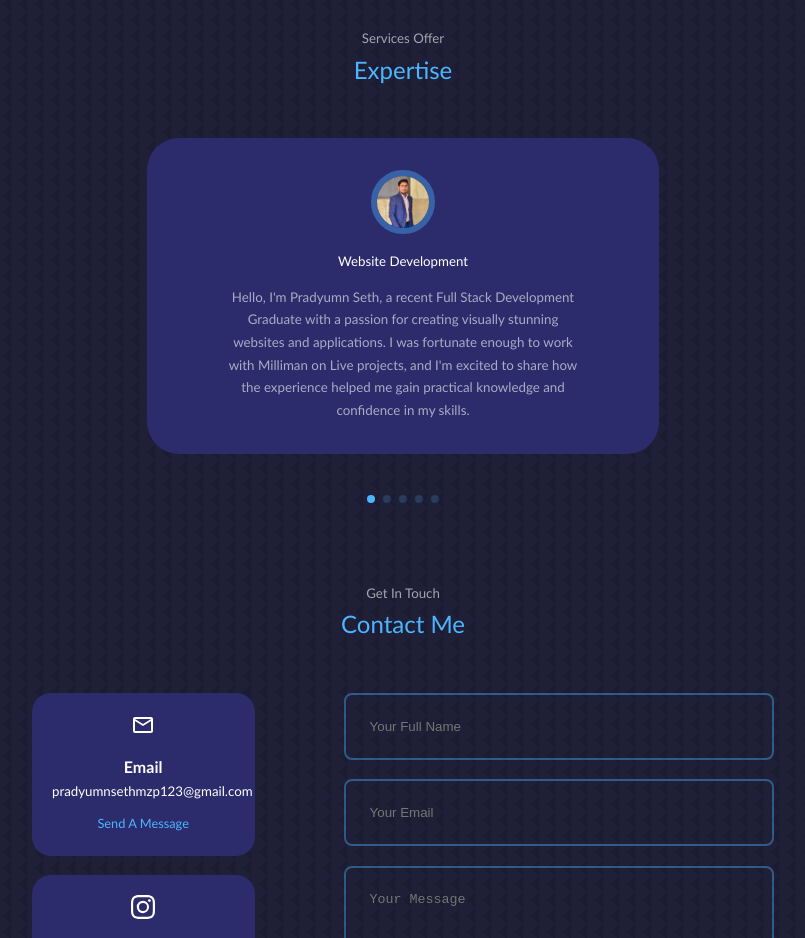
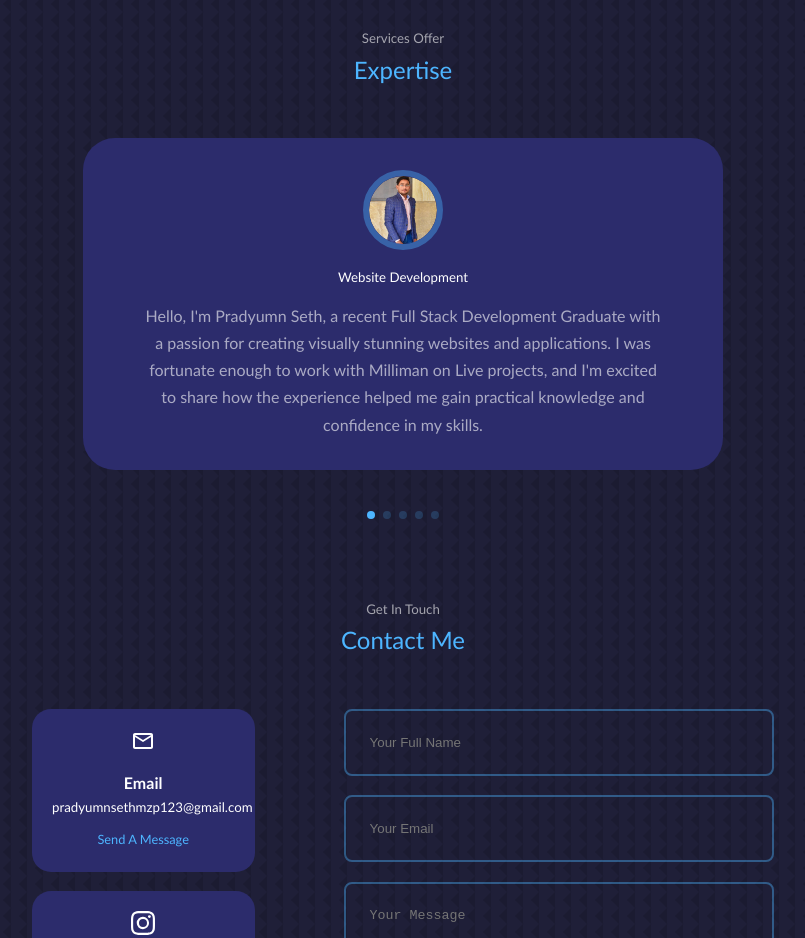
Before and after one commit to Pradyumnseth743/My-Portfolio, a React (Create React App) app: page / in a window 1280 px wide. Shown: the part 5540-6478 px from the top of the page, without its empty margins (237-1042 px from the left). Built offline with nearby package versions, Linux system fonts and the light colour scheme.

Commit message:
77th Nav Changes

```diff
--- a/src/components/testimonials/Testimonials.jsx
+++ b/src/components/testimonials/Testimonials.jsx
@@ -5,11 +5,8 @@ import AVTR2 from "../../assets/pd33.jpg";
 import AVTR3 from "../../assets/pd4.jpg";
 import AVTR4 from "../../assets/pd5.jpg";
 import AVTR5 from "../../assets/pd6.jpeg";
-// import React, { useEffect } from "react";
-
 
 import { Pagination } from 'swiper/modules';
-
 import { Swiper, SwiperSlide } from 'swiper/react';
 
 // Import Swiper styles
@@ -21,66 +18,59 @@ const data = [
     avatar: AVTR1,
     name: "Website Development",
     review:
-    "Hello, I'm Pradyumn Seth, a recent Full Stack Development Graduate with a passion for creating visually stunning websites and applications. I was fortunate enough to work with Milliman on Live projects, and I'm excited to share how the experience helped me gain practical knowledge and confidence in my skills."  },
+      "Hello, I'm Pradyumn Seth, a recent Full Stack Development Graduate with a passion for creating visually stunning websites and applications. I was fortunate enough to work with Milliman on Live projects, and I'm excited to share how the experience helped me gain practical knowledge and confidence in my skills."
+  },
   {
     avatar: AVTR2,
     name: "UI/UX Designer & Developer",
     review:
-    "Embark on a user-centered design journey with my UI/UX freelancing services. As a passionate designer and developer, I specialize in crafting seamless, intuitive interfaces that prioritize user experience. From wireframes to interactive prototypes, I am dedicated to creating digital experiences that resonate." ,
+      "Embark on a user-centered design journey with my UI/UX freelancing services. As a passionate designer and developer, I specialize in crafting seamless, intuitive interfaces that prioritize user experience."
   },
   {
     avatar: AVTR3,
     name: "Graphic Designing",
     review:
-    "Creating captivating visual identities through logo design, crafting eye-catching thumbnails, curating impactful social media posts, and designing captivating cover pages that leave a lasting impression." ,
+      "Creating captivating visual identities through logo design, crafting eye-catching thumbnails, curating impactful social media posts, and designing captivating cover pages that leave a lasting impression."
   },
   {
     avatar: AVTR4,
     name: "Photo Editing",
     review:
-    "Unleash the power of visuals with my photo editing freelancing services. Whether its retouching, color correction, or enhancing images, I am here to transform your snapshots into captivating works of art. With an eye for detail and a passion for perfection, I am dedicated to ensuring your images stand out and tell a compelling story." ,
+      "Unleash the power of visuals with my photo editing freelancing services. Whether it's retouching, color correction, or enhancing images, I transform your snapshots into captivating works of art."
   },
   {
     avatar: AVTR5,
     name: "Video Editing",
     review:
-    "Step into the world of storytelling through my video editing freelancing services. From raw footage to polished narratives, I specialize in transforming videos into engaging visual journeys. Whether its trimming, transitions, or adding that cinematic touch, I am committed to bringing your content to life." ,
+      "Step into the world of storytelling through my video editing freelancing services. From raw footage to polished narratives, I specialize in transforming videos into engaging visual journeys."
   },
 ];
 
 const Testimonials = () => {
-
   return (
-    <section style={{marginTop:"4rem"}} id='testimonials'>
+    <section style={{ marginTop: "4rem" }} id="testimonials">
       <h5>Services Offer</h5>
       <h2>Expertise</h2>
 
-      <Swiper className="container testimonials__container"
-      modules={[ Pagination]}
+      <Swiper
+        className="container testimonials__container"
+        modules={[Pagination]}
         spaceBetween={40}
         slidesPerView={1}
         pagination={{ clickable: true }}
       >
+        {data.map(({ avatar, name, review }, index) => (
+          <SwiperSlide key={index} className="testimonial">
+            <div className="client__avatar">
+              <img src={avatar} alt={`${name} Avatar`} />
+            </div>
+            <h5 className="client__name">{name}</h5>
+            <small className="client__review">{review}</small>
+          </SwiperSlide>
+        ))}
+      </Swiper>
+    </section>
+  );
+};
 
-        {
-          data.map(({ avatar, name, review }, index) => {
-          return (
-            <SwiperSlide key={index} className='testimonial'>
-              <div className="client__avatar">
-                <img src={avatar} />
-              </div>
-              <h5 className='client__name'>{name}</h5>
-              <small className='client__review'>
-                {review}
-              </small>
-            </SwiperSlide>
-          )
-        })
-        }
-
-      </Swiper>
-    </section >
-  )
-}
-
-export default Testimonials
+export default Testimonials;
--- a/src/components/testimonials/testimonials.css
+++ b/src/components/testimonials/testimonials.css
@@ -1,12 +1,17 @@
 * {
     text-decoration: none;
-  }
-  .container.testimonials__container{
-    width: 40%;
+    margin: 0;
+    padding: 0;
+    box-sizing: border-box;
+}
+
+.container.testimonials__container {
+    width: 50%;
     padding-bottom: 4rem;
 }
-.client__avatar{
-    width: 4rem;
+
+.client__avatar {
+    width: 5rem;
     aspect-ratio: 1/1;
     overflow: hidden;
     border-radius: 50%;
@@ -14,39 +19,53 @@
     border: 0.4rem solid var(--color-primary-variant);
 }
 
-.testimonial{
+.client__avatar img {
+    width: 100%;
+    height: 100%;
+    object-fit: cover;
+    border-radius: 50%;
+}
+
+.testimonial {
     background: var(--color-bg-variant);
     text-align: center;
     padding: 2rem;
     border-radius: 2rem;
     user-select: none;
+    transition: transform 0.3s ease-in-out;
 }
 
-.client__review{
+.testimonial:hover {
+    transform: translateY(-5px);
+}
+
+.client__review {
     color: var(--color-light);
     font-weight: 300;
     display: block;
-    width: 80%;
+    width: 90%;
     margin: 0.8rem auto 0;
+    text-align: center;
+    font-size: 1rem;
 }
 
-.swiper-pagination-clickable .swiper-pagination-bullet{
-    background:var(--color-primary);
+.swiper-pagination-clickable .swiper-pagination-bullet {
+    background: var(--color-primary);
 }
 
-/* /=================Media queries (medium devices) ====================/ */
-@media screen and (max-width: 1024px){
-    .container.testimonials__container{
-        width: 60%;
+/* Medium Devices (Tablets) */
+@media screen and (max-width: 1024px) {
+    .container.testimonials__container {
+        width: 70%;
     }
 }
 
-/* /=================Media queries (small devices) ====================/ */
-@media screen and (max-width: 600px){
-    .container.testimonials__container{
-        width: var(--container-width-sm);
+/* Small Devices (Phones) */
+@media screen and (max-width: 600px) {
+    .container.testimonials__container {
+        width: 90%;
     }
-    .client__review{
-        width: var(--container-width-sm);
+    .client__review {
+        width: 95%;
     }
 }
```
